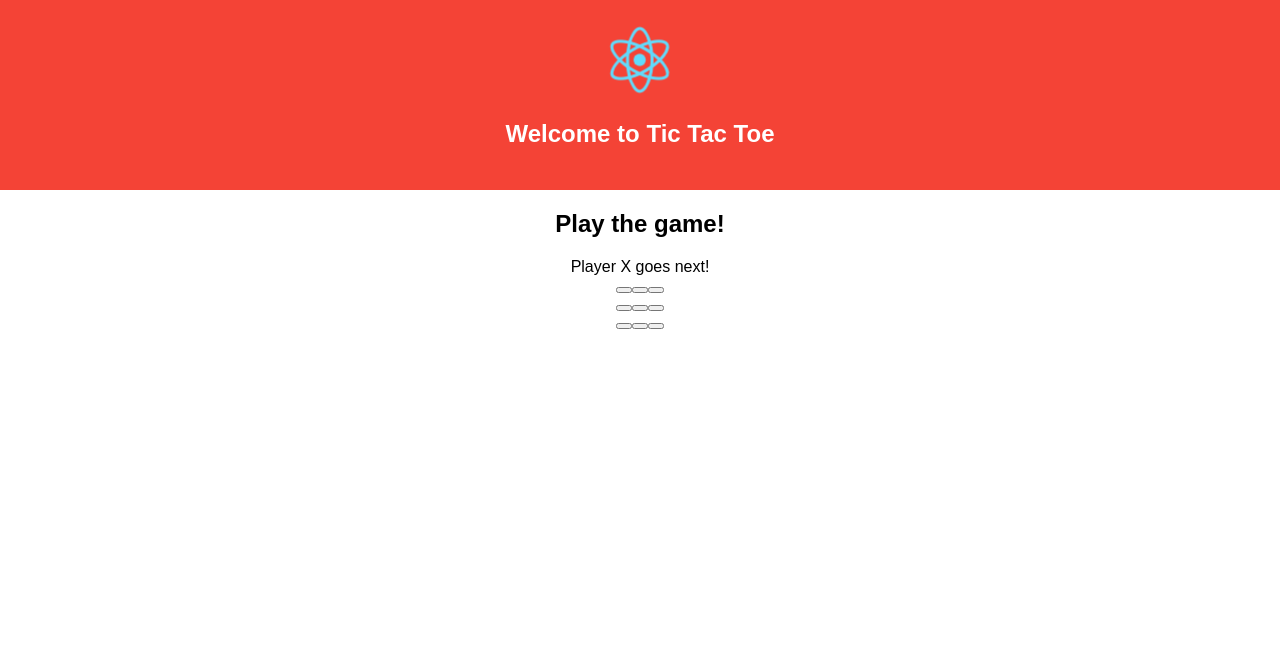
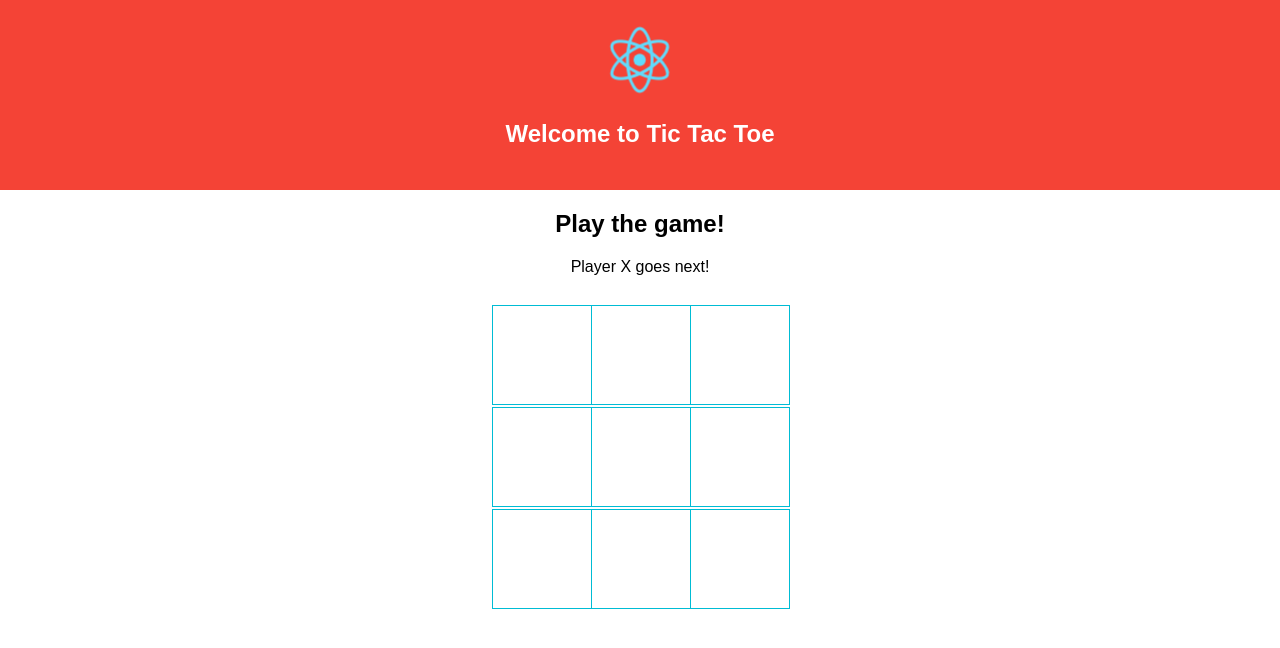
Before and after one commit to ninalouw/tic-tac-toe, a React (Create React App) app: page / in a window 1280 px wide. Shown: the top 648 px of the page. Built offline with nearby package versions, Linux system fonts and the light colour scheme.

Commit message:
style board and squares, add to handleClick method - create copy of array onclick and then insert X at clicked index pos

```diff
--- a/src/App.css
+++ b/src/App.css
@@ -22,6 +22,35 @@
   font-size: large;
 }
 
+.board {
+  display: flex;
+  flex-direction: column;
+  align-items: center;
+}
+
+.board-row:after {
+  clear: both;
+  content: "";
+  display: table;
+}
+
+.square {
+  background: #fff;
+  border: 1px solid #00BCD4;
+  font-size: 90px;
+  height: 100px;
+  margin-right: -1px;
+  margin-top: -1px;
+  padding: 0;
+  text-align: center;
+  width: 100px;
+}
+
+.status {
+  margin-bottom: 30px;
+}
+
+
 @keyframes App-logo-spin {
   from { transform: rotate(0deg); }
   to { transform: rotate(360deg); }
--- a/src/components/Board.jsx
+++ b/src/components/Board.jsx
@@ -16,27 +16,30 @@ class Board extends React.Component {
   };
   handleClick(i){
     console.log('clicked', i);
+    const squares = this.state.squares.slice();
+    squares[i] = 'X';
+    this.setState({squares: squares});
   }
 
   render(){
     const status = "Player X goes next!";
 
     return(
-      <div>
+      <div className="board">
         <div className="status">
           {status}
         </div>
-        <div className="boardRow">
+        <div className="board-row">
           {this.renderSquare(0)}
           {this.renderSquare(1)}
           {this.renderSquare(2)}
         </div>
-        <div className="boardRow">
+        <div className="board-row">
           {this.renderSquare(3)}
           {this.renderSquare(4)}
           {this.renderSquare(5)}
         </div>
-        <div className="boardRow">
+        <div className="board-row">
           {this.renderSquare(6)}
           {this.renderSquare(7)}
           {this.renderSquare(8)}
```
